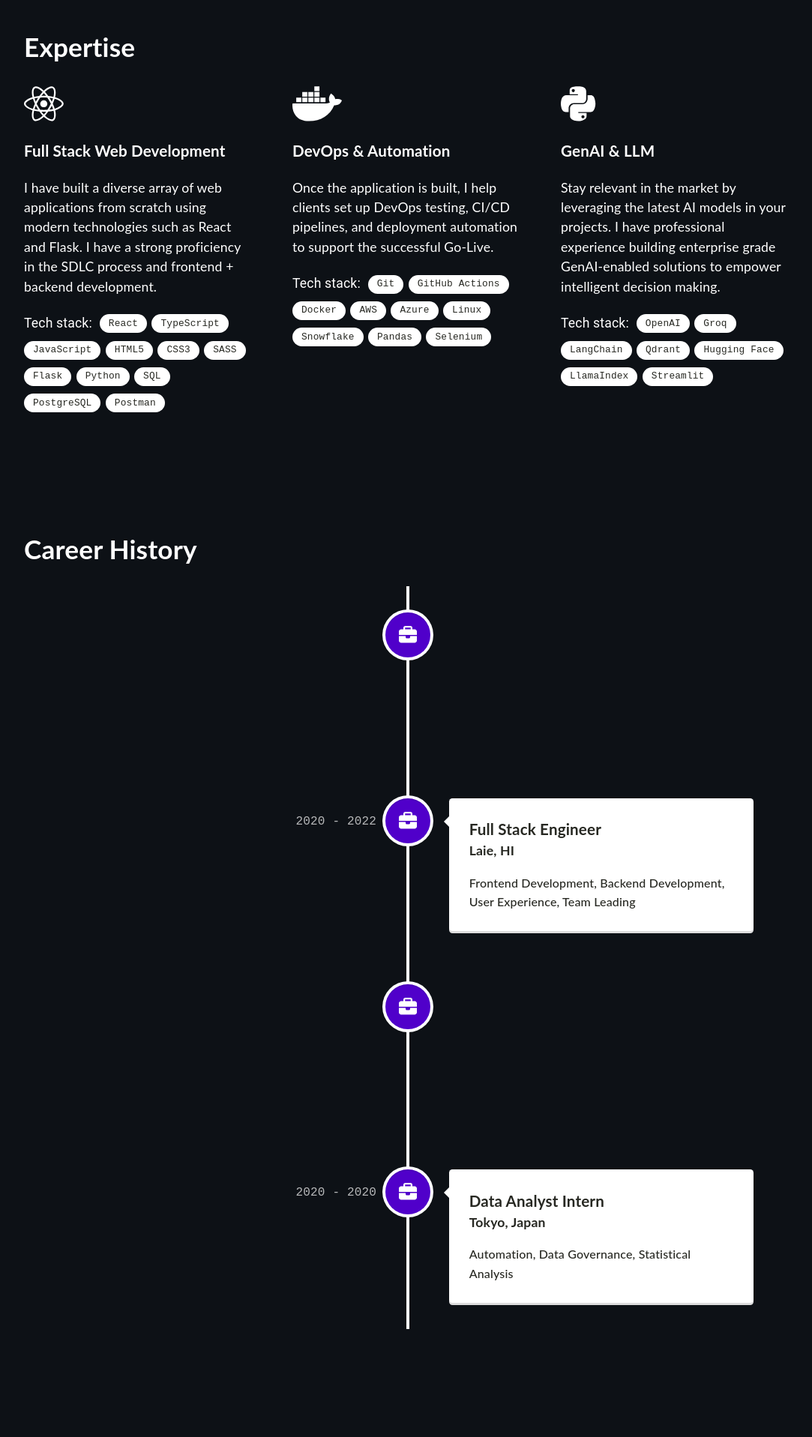
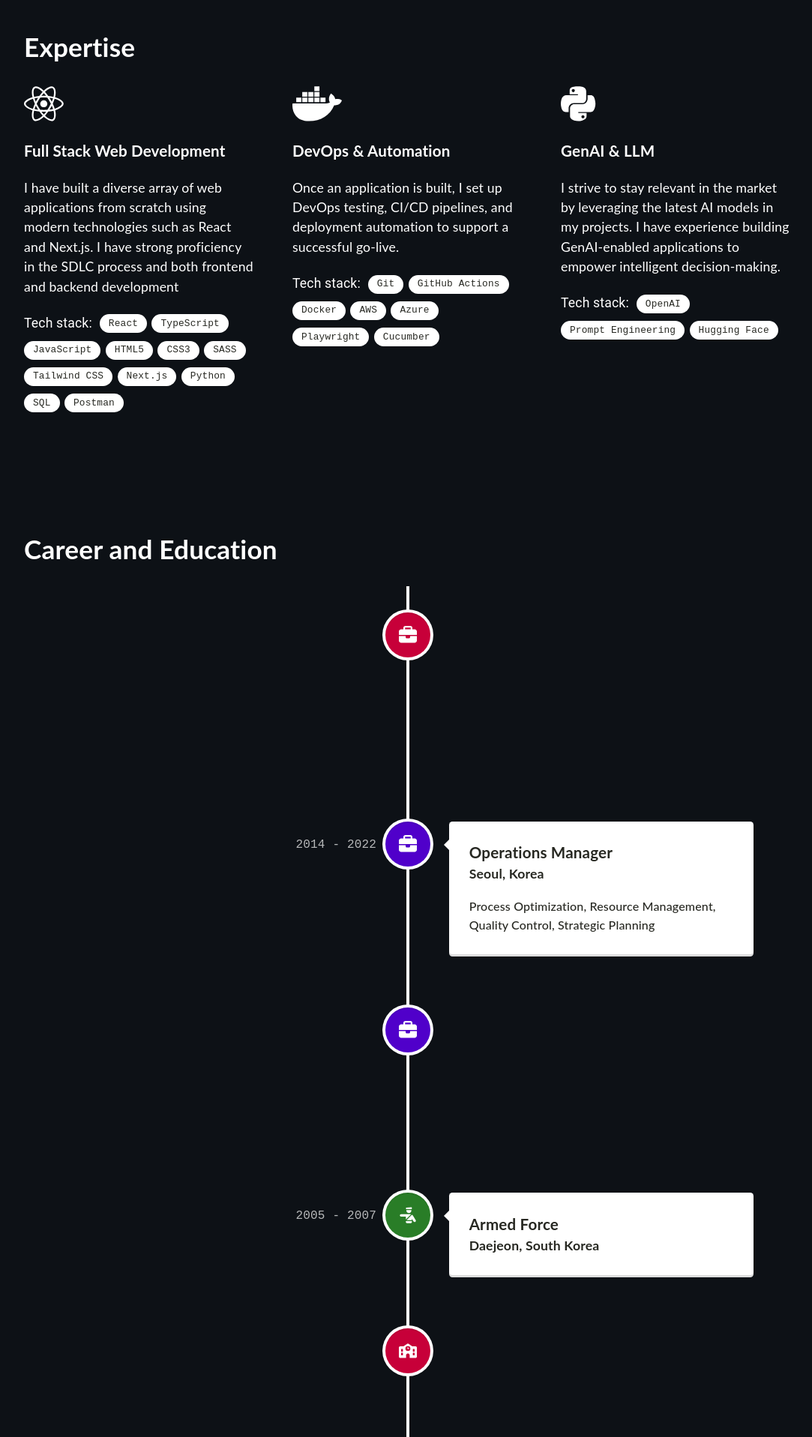
Before and after one commit to jchung150/My-Portfolio-Website, a React (Vite) app: page / in a window 1280 px wide. Shown: the part 880-2797 px from the top of the page at 75% size, without its empty margins (96-1179 px from the left). Built offline with nearby package versions, Linux system fonts and the light colour scheme.

Commit message:
Added Career and Education

```diff
--- a/src/components/Expertise.tsx
+++ b/src/components/Expertise.tsx
@@ -15,10 +15,10 @@ const labelsFirst = [
   "HTML5",
   "CSS3",
   "SASS",
-  "Flask",
+  "Tailwind CSS",
+  "Next.js",
   "Python",
   "SQL",
-  "PostgreSQL",
   "Postman",
 ];
 
@@ -28,21 +28,11 @@ const labelsSecond = [
   "Docker",
   "AWS",
   "Azure",
-  "Linux",
-  "Snowflake",
-  "Pandas",
-  "Selenium",
+  "Playwright",
+  "Cucumber",
 ];
 
-const labelsThird = [
-  "OpenAI",
-  "Groq",
-  "LangChain",
-  "Qdrant",
-  "Hugging Face",
-  "LlamaIndex",
-  "Streamlit",
-];
+const labelsThird = ["OpenAI", "Prompt Engineering", "Hugging Face"];
 
 function Expertise() {
   return (
@@ -55,9 +45,9 @@ function Expertise() {
             <h3>Full Stack Web Development</h3>
             <p>
               I have built a diverse array of web applications from scratch
-              using modern technologies such as React and Flask. I have a strong
-              proficiency in the SDLC process and frontend + backend
-              development.
+              using modern technologies such as React and Next.js. I have strong
+              proficiency in the SDLC process and both frontend and backend
+              development
             </p>
             <div className="flex-chips">
               <span className="chip-title">Tech stack:</span>
@@ -71,9 +61,9 @@ function Expertise() {
             <FontAwesomeIcon icon={faDocker} size="3x" />
             <h3>DevOps & Automation</h3>
             <p>
-              Once the application is built, I help clients set up DevOps
-              testing, CI/CD pipelines, and deployment automation to support the
-              successful Go-Live.
+              Once an application is built, I set up DevOps testing, CI/CD
+              pipelines, and deployment automation to support a successful
+              go-live.
             </p>
             <div className="flex-chips">
               <span className="chip-title">Tech stack:</span>
@@ -87,10 +77,9 @@ function Expertise() {
             <FontAwesomeIcon icon={faPython} size="3x" />
             <h3>GenAI & LLM</h3>
             <p>
-              Stay relevant in the market by leveraging the latest AI models in
-              your projects. I have professional experience building enterprise
-              grade GenAI-enabled solutions to empower intelligent decision
-              making.
+              I strive to stay relevant in the market by leveraging the latest
+              AI models in my projects. I have experience building GenAI-enabled
+              applications to empower intelligent decision-making.
             </p>
             <div className="flex-chips">
               <span className="chip-title">Tech stack:</span>
--- a/src/components/Footer.tsx
+++ b/src/components/Footer.tsx
@@ -21,17 +21,6 @@ function Footer() {
           <LinkedInIcon />
         </a>
       </div>
-      <p>
-        A portfolio designed & built by{" "}
-        <a
-          href="https://github.com/yujisatojr/react-portfolio-template"
-          target="_blank"
-          rel="noreferrer"
-        >
-          Yuji Sato
-        </a>{" "}
-        with 💜
-      </p>
     </footer>
   );
 }
--- a/src/components/Main.tsx
+++ b/src/components/Main.tsx
@@ -1,28 +1,26 @@
 import GitHubIcon from "@mui/icons-material/GitHub";
 import LinkedInIcon from "@mui/icons-material/LinkedIn";
 import "../assets/styles/Main.scss";
+import myphoto from "../assets/images/myphoto.png";
 
 function Main() {
   return (
     <div className="container">
       <div className="about-section">
         <div className="image-wrapper">
-          <img
-            src="https://my-aws-assets.s3.us-west-2.amazonaws.com/portfolio-img/avatar_circle.jpeg"
-            alt="Avatar"
-          />
+          <img src={myphoto} alt="myphoto" />
         </div>
         <div className="content">
           <div className="social_icons">
             <a
-              href="https://github.com/yujisatojr"
+              href="https://github.com/jchung150"
               target="_blank"
               rel="noreferrer"
             >
               <GitHubIcon />
             </a>
             <a
-              href="https://www.linkedin.com/in/yujisato/"
+              href="https://www.linkedin.com/in/juan-chung"
               target="_blank"
               rel="noreferrer"
             >
@@ -34,14 +32,14 @@ function Main() {
 
           <div className="mobile_social_icons">
             <a
-              href="https://github.com/yujisatojr"
+              href="https://github.com/jchung150"
               target="_blank"
               rel="noreferrer"
             >
               <GitHubIcon />
             </a>
             <a
-              href="https://www.linkedin.com/in/yujisato/"
+              href="https://www.linkedin.com/in/juan-chung"
               target="_blank"
               rel="noreferrer"
             >
--- a/src/components/Navigation.tsx
+++ b/src/components/Navigation.tsx
@@ -28,7 +28,7 @@ interface NavigationProps {
 const drawerWidth = 240;
 const navItems: [string, string][] = [
   ["Expertise", "expertise"],
-  ["History", "history"],
+  ["Education", "education"],
   ["Projects", "projects"],
   ["Contact", "contact"],
 ];
--- a/src/components/Timeline.tsx
+++ b/src/components/Timeline.tsx
@@ -1,6 +1,8 @@
 import "@fortawesome/free-regular-svg-icons";
 import { FontAwesomeIcon } from "@fortawesome/react-fontawesome";
 import { faBriefcase } from "@fortawesome/free-solid-svg-icons";
+import { faSchool } from "@fortawesome/free-solid-svg-icons";
+import { faPersonMilitaryPointing } from "@fortawesome/free-solid-svg-icons";
 import {
   VerticalTimeline,
   VerticalTimelineElement,
@@ -12,26 +14,10 @@ function Timeline() {
   return (
     <div id="history">
       <div className="items-container">
-        <h1>Career History</h1>
+        <h1>Career and Education</h1>
         <VerticalTimeline>
-          <VerticalTimelineElement
-            className="vertical-timeline-element--work"
-            contentStyle={{ background: "white", color: "rgb(39, 40, 34)" }}
-            contentArrowStyle={{ borderRight: "7px solid  white" }}
-            date="2022 - present"
-            iconStyle={{ background: "#5000ca", color: "rgb(39, 40, 34)" }}
-            icon={<FontAwesomeIcon icon={faBriefcase} />}
-          >
-            <h3 className="vertical-timeline-element-title">
-              Technology Consultant
-            </h3>
-            <h4 className="vertical-timeline-element-subtitle">Dallas, TX</h4>
-            <p>
-              Full-stack Web Development, GenAI/LLM, Project Management,
-              Business Development
-            </p>
-          </VerticalTimelineElement>
-          <VerticalTimelineElement
+          {/* My Hope */}
+          {/* <VerticalTimelineElement
             className="vertical-timeline-element--work"
             date="2020 - 2022"
             iconStyle={{ background: "#5000ca", color: "rgb(39, 40, 34)" }}
@@ -42,33 +28,88 @@ function Timeline() {
             </h3>
             <h4 className="vertical-timeline-element-subtitle">Laie, HI</h4>
             <p>
-              Frontend Development, Backend Development, User Experience, Team
-              Leading
+              {" "}
+              Full-stack Web Development, GenAI/LLM, Project Management,
+              Business Development{" "}
+            </p>
+          </VerticalTimelineElement> */}
+          <VerticalTimelineElement
+            className="vertical-timeline-element--work"
+            date="2023 - PRESENT"
+            iconStyle={{ background: "#C70039", color: "rgb(39, 40, 34)" }}
+            icon={<FontAwesomeIcon icon={faBriefcase} />}
+          >
+            <h3 className="vertical-timeline-element-title">
+              Computer Science Technology (Diploma)
+            </h3>
+            <h4 className="vertical-timeline-element-subtitle">
+              Burnaby, Canada
+            </h4>
+            <p>Algorithms and data structures, Operating Systems, Networking</p>
+          </VerticalTimelineElement>
+          <VerticalTimelineElement
+            className="vertical-timeline-element--work"
+            date="2014 - 2022"
+            iconStyle={{ background: "#5000ca", color: "rgb(39, 40, 34)" }}
+            icon={<FontAwesomeIcon icon={faBriefcase} />}
+          >
+            <h3 className="vertical-timeline-element-title">
+              Operations Manager
+            </h3>
+            <h4 className="vertical-timeline-element-subtitle">Seoul, Korea</h4>
+            <p>
+              Process Optimization, Resource Management, Quality Control,
+              Strategic Planning
             </p>
           </VerticalTimelineElement>
           <VerticalTimelineElement
             className="vertical-timeline-element--work"
-            date="2021 - 2021"
+            date="2010 - 2013"
             iconStyle={{ background: "#5000ca", color: "rgb(39, 40, 34)" }}
             icon={<FontAwesomeIcon icon={faBriefcase} />}
           >
             <h3 className="vertical-timeline-element-title">
-              Staff Engineer Intern
+              Business Strategy Consultant
             </h3>
-            <h4 className="vertical-timeline-element-subtitle">Laie, HI</h4>
-            <p>Full-stack Development, API Development, User Experience</p>
+            <h4 className="vertical-timeline-element-subtitle">
+              Seoul, South Korea
+            </h4>
+            <p>
+              Project Management, Automation, Data Governance, Statistical
+              Analysis
+            </p>
           </VerticalTimelineElement>
           <VerticalTimelineElement
             className="vertical-timeline-element--work"
-            date="2020 - 2020"
-            iconStyle={{ background: "#5000ca", color: "rgb(39, 40, 34)" }}
-            icon={<FontAwesomeIcon icon={faBriefcase} />}
+            date="2005 - 2007"
+            iconStyle={{ background: "#297d27", color: "rgb(39, 40, 34)" }}
+            icon={<FontAwesomeIcon icon={faPersonMilitaryPointing} />}
+          >
+            <h3 className="vertical-timeline-element-title">Armed Force</h3>
+            <h4 className="vertical-timeline-element-subtitle">
+              Daejeon, South Korea
+            </h4>
+            {/* <p>
+              Project Management, Automation, Data Governance, Statistical
+              Analysis
+            </p> */}
+          </VerticalTimelineElement>
+          <VerticalTimelineElement
+            className="vertical-timeline-element--work"
+            date="2004 - 2010"
+            iconStyle={{ background: "#C70039", color: "rgb(39, 40, 34)" }}
+            icon={<FontAwesomeIcon icon={faSchool} />}
           >
             <h3 className="vertical-timeline-element-title">
-              Data Analyst Intern
+              Economics (Degree)
             </h3>
-            <h4 className="vertical-timeline-element-subtitle">Tokyo, Japan</h4>
-            <p>Automation, Data Governance, Statistical Analysis</p>
+            <h4 className="vertical-timeline-element-subtitle">
+              University of Washington, Seattle, USA
+            </h4>
+            {/* <p>
+              Project Management, Automation, Data Governance, Statistical
+              Analysis
+            </p> */}
           </VerticalTimelineElement>
         </VerticalTimeline>
       </div>
```
Also changed, not shown: src/assets/images/myphoto.png (added).
